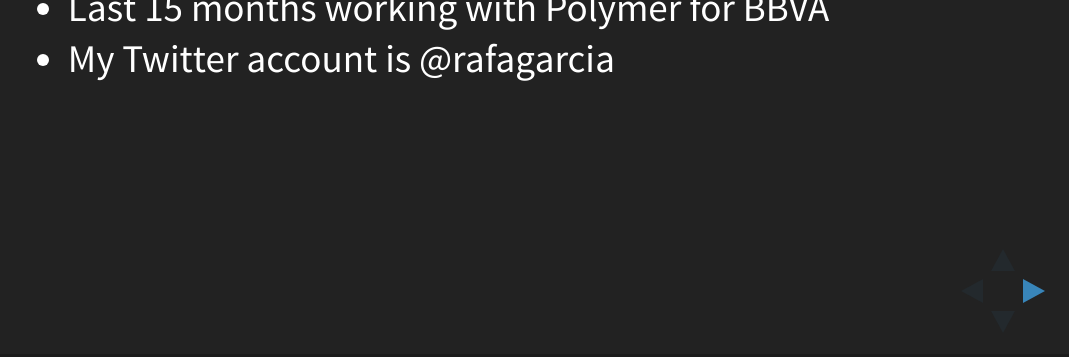
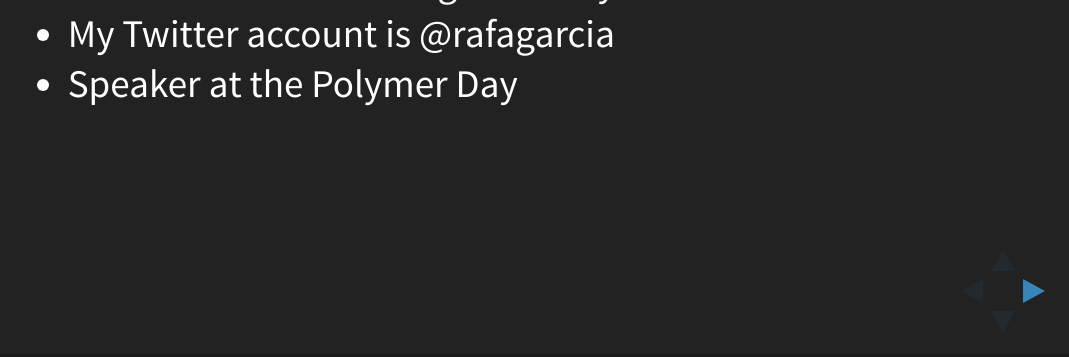
Before and after one commit to rafagarcia/polymer-deconstructing-the-web, a website: page index.html in a window 1280 px wide. Shown: the part 443-800 px from the top of the page, without its empty margins (211-1280 px from the left). Drawn offline with Linux system fonts and the light colour scheme.

Commit message:
feat(all): Minor changes and additions

```diff
--- a/index.html
+++ b/index.html
@@ -30,8 +30,9 @@
           <ul>
             <li>My name is Rafael García</li>
             <li>Work as Front-end developer in <a href="http://sngular.team/" target="_blank">S|ngular</a></li>
-            <li>Last 15 months working with Polymer for BBVA</li>
+            <li>Last 18 months working with Polymer for BBVA</li>
             <li>My Twitter account is @rafagarcia</li>
+            <li>Speaker at the Polymer Day</li>
           </ul>
         </section>
         <section>
@@ -371,7 +372,7 @@
 
       <template>
         <!-- bind to the "owner" property -->
-        This is <b>{{owner}}</b>'s name-tag element.
+        This is <b>{ {owner} }</b>'s name-tag element.
       </template>
 
       <script>
@@ -411,7 +412,7 @@
 
     <template>
       <!-- bind to the "owner" property -->
-      This is <b>{{owner}}</b>'s configurable-name-tag element.
+      This is <b>{ {owner} }</b>'s configurable-name-tag element.
     </template>
 
     <script>
@@ -441,7 +442,7 @@
       &lt;/head&gt;
       &lt;body&gt;
         &lt;!-- configure a property from markup by setting
-             the corresponding attribute                 --&gt;
+             the corresponding attribute --&gt;
         &lt;configurable-name-tag owner="Scott"&gt;&lt;/configurable-name-tag&gt;
       &lt;/body&gt;
     &lt;/html&gt;
@@ -458,10 +459,10 @@
 
       <template>
         <p>
-        This is a <strong>{{owner}}</strong>'s editable-name-tag.
+        This is a <strong>{ {owner} }</strong>'s editable-name-tag.
         </p>
         <!-- iron-input exposes a two-way bindable input value -->
-        <input is="iron-input" bind-value="{{owner}}"
+        <input is="iron-input" bind-value="{ {owner} }"
           placeholder="Your name here...">
       </template>
 
```
